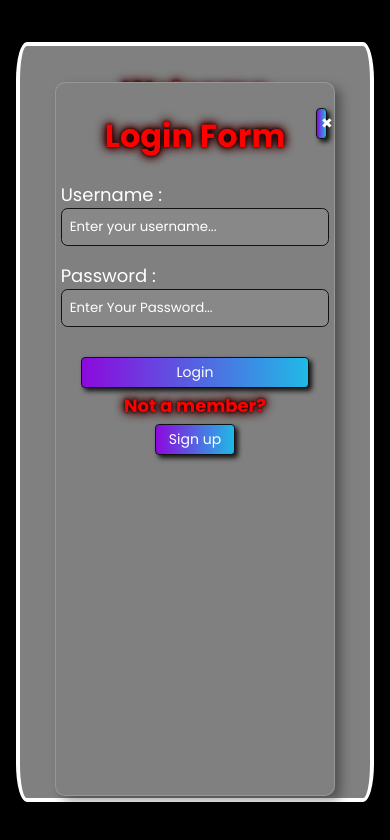
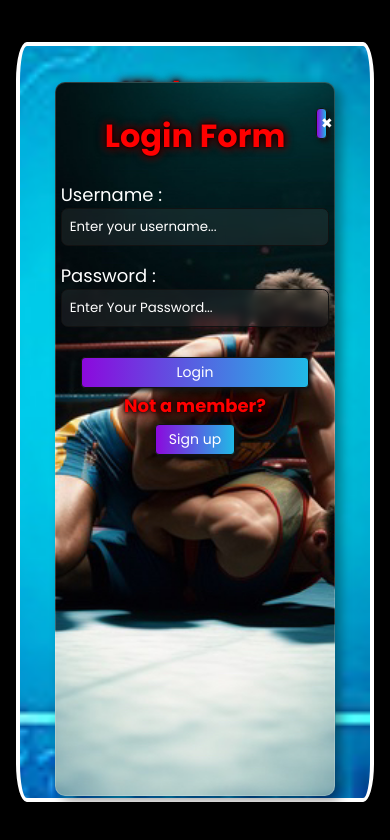
Before and after one commit to CyberFights/chat.github.io, a plain HTML site: page index.html in a window 390 px wide. Both pictures are taken after a click on the button "Login/Register". Drawn offline with Linux system fonts and the light colour scheme.

Commit message:
Update index.html

```diff
--- a/index.html
+++ b/index.html
@@ -47,7 +47,7 @@
             width: 92%;
               border: 4px solid white;
               border-radius: 3%/5%;
-              background-image: url('./assets/images/cyberblue.png');
+              background-image: url('html/assets/images/cyberblue.png');
 
           }
        div {
@@ -96,7 +96,7 @@
         max-width: 80%;
         padding: 25px;
         z-index:1;
-        background-image: url('./assets/images/cyberfight.png');
+        background-image: url('html/assets/images/cyberfight.png');
         background-repeat: no-repeat;
         background-attachment: fixed;
         background-size:80%;
@@ -342,7 +342,7 @@
           width: 92%;
             border: 4px solid white;
             border-radius: 3%/5%;
-            background-image: url('./assets/images/cyberblue.png');
+            background-image: url('html/assets/images/cyberblue.png');
 
         }
         #login_btn {
@@ -385,7 +385,7 @@
           max-width: 80%;
           padding: 5px;
           z-index:1;
-          background-image: url('./assets/images/cyberfight.png');
+          background-image: url('html/assets/images/cyberfight.png');
           background-repeat: no-repeat;
           background-attachment: fixed;
           background-size:90%;
```
